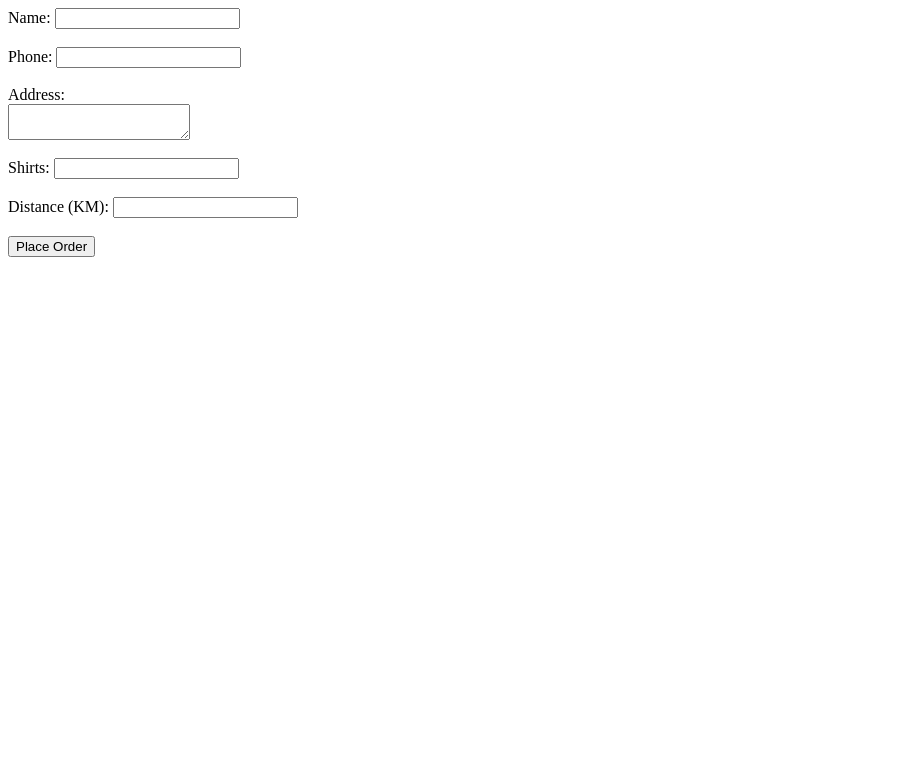
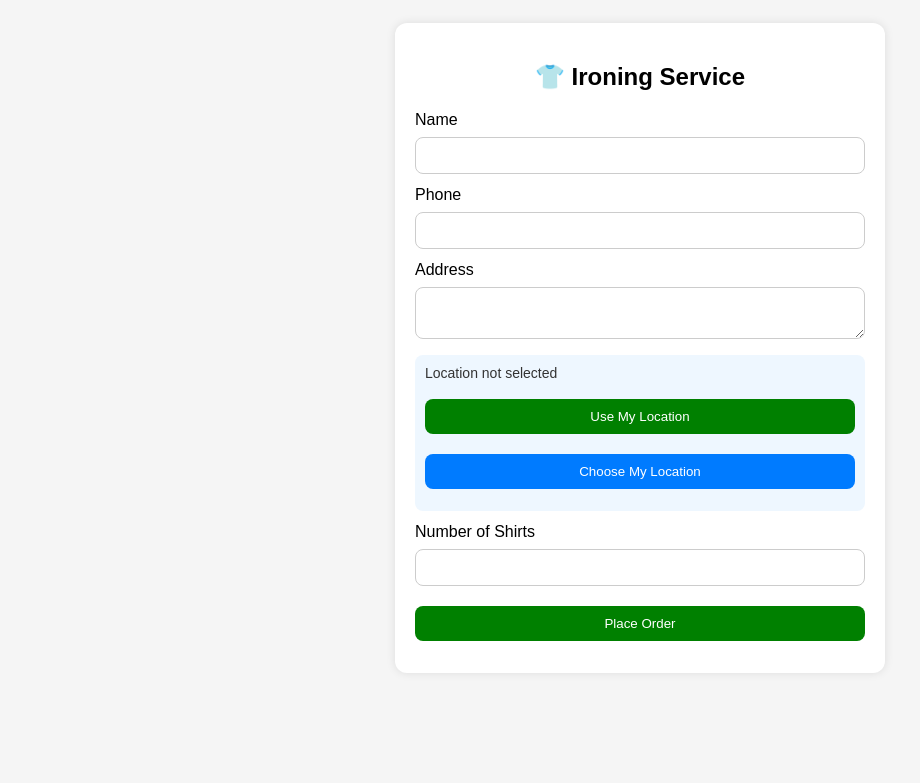
Before and after one commit to hariharasudhanm06-cpu/Business, a Flask app: page / in a window 1280 px wide. Shown: the top 783 px of the page, without its empty margins (0-920 px from the left). Run offline with Flask 3, Linux system fonts and the light colour scheme.

Commit message:
Update index.html

```diff
--- a/templates/index.html
+++ b/templates/index.html
@@ -1,26 +1,138 @@
-<form method="POST">
-  Name: <input type="text" name="name"><br><br>
-  Phone: <input type="text" name="phone"><br><br>
-  <meta name="viewport" content="width=device-width, initial-scale=1.0">
+<!DOCTYPE html>
+<html>
+<head>
+    <title>Iron Service</title>
+    <meta name="viewport" content="width=device-width, initial-scale=1.0">
+    <style>
+        body {
+            font-family: Arial, sans-serif;
+            padding: 15px;
+            background: #f5f5f5;
+        }
 
-  Address:<br>
-  <textarea name="address"></textarea><br><br>
+        .box {
+            background: white;
+            max-width: 450px;
+            margin: auto;
+            padding: 20px;
+            border-radius: 12px;
+            box-shadow: 0 0 10px rgba(0,0,0,0.1);
+        }
 
-  Shirts: <input type="number" name="shirts"><br><br>
+        h2 {
+            text-align: center;
+        }
 
-  Distance (KM): <input type="number" name="distance"><br><br>
+        input, textarea, button {
+            width: 100%;
+            padding: 10px;
+            margin-top: 8px;
+            margin-bottom: 12px;
+            border: 1px solid #ccc;
+            border-radius: 8px;
+            box-sizing: border-box;
+        }
 
-  <button type="submit">Place Order</button>
+        button {
+            background: green;
+            color: white;
+            border: none;
+            cursor: pointer;
+        }
 
+        .secondary-btn {
+            background: #007bff;
+        }
 
-  <input type="hidden" name="lat" id="lat">
-  <input type="hidden" name="lon" id="lon">
+        .info {
+            font-size: 14px;
+            color: #333;
+            margin-bottom: 10px;
+        }
 
-</form>
+        .location-box {
+            background: #eef7ff;
+            padding: 10px;
+            border-radius: 8px;
+            margin-bottom: 12px;
+        }
+    </style>
+</head>
+<body>
+
+<div class="box">
+    <h2>👕 Ironing Service</h2>
+
+    <form method="POST">
+        <label>Name</label>
+        <input type="text" name="name" required>
+
+        <label>Phone</label>
+        <input type="text" name="phone" required>
+
+        <label>Address</label>
+        <textarea name="address" id="address" required></textarea>
+
+        <div class="location-box">
+            <div class="info" id="locationStatus">Location not selected</div>
+
+            <button type="button" onclick="useMyLocation()">Use My Location</button>
+
+            <button type="button" class="secondary-btn" onclick="chooseLocation()">
+                Choose My Location
+            </button>
+        </div>
+
+        <label>Number of Shirts</label>
+        <input type="number" name="shirts" required>
+
+        <!-- Hidden location fields -->
+        <input type="hidden" name="lat" id="lat">
+        <input type="hidden" name="lon" id="lon">
+
+        <button type="submit">Place Order</button>
+    </form>
+</div>
 
 <script>
-navigator.geolocation.getCurrentPosition(function(position) {
-    document.getElementById("lat").value = position.coords.latitude;
-    document.getElementById("lon").value = position.coords.longitude;
-});
+function useMyLocation() {
+    if (!navigator.geolocation) {
+        alert("Geolocation not supported in this browser.");
+        return;
+    }
+
+    document.getElementById("locationStatus").innerText = "Fetching your current location...";
+
+    navigator.geolocation.getCurrentPosition(
+        function(position) {
+            const lat = position.coords.latitude;
+            const lon = position.coords.longitude;
+
+            document.getElementById("lat").value = lat;
+            document.getElementById("lon").value = lon;
+
+            document.getElementById("locationStatus").innerText =
+                "Current location selected: " + lat.toFixed(5) + ", " + lon.toFixed(5);
+
+            // optional: show lat/lon inside address if empty
+            const addressBox = document.getElementById("address");
+            if (addressBox.value.trim() === "") {
+                addressBox.value = "Current Location (" + lat.toFixed(5) + ", " + lon.toFixed(5) + ")";
+            }
+        },
+        function(error) {
+            alert("Location access denied or unavailable.");
+            document.getElementById("locationStatus").innerText = "Location not selected";
+        }
+    );
+}
+
+function chooseLocation() {
+    alert("Map will open. Long press / choose your location, then copy coordinates manually for now.");
+
+    window.open("https://www.google.com/maps", "_blank");
+}
 </script>
+
+</body>
+</html>
```
